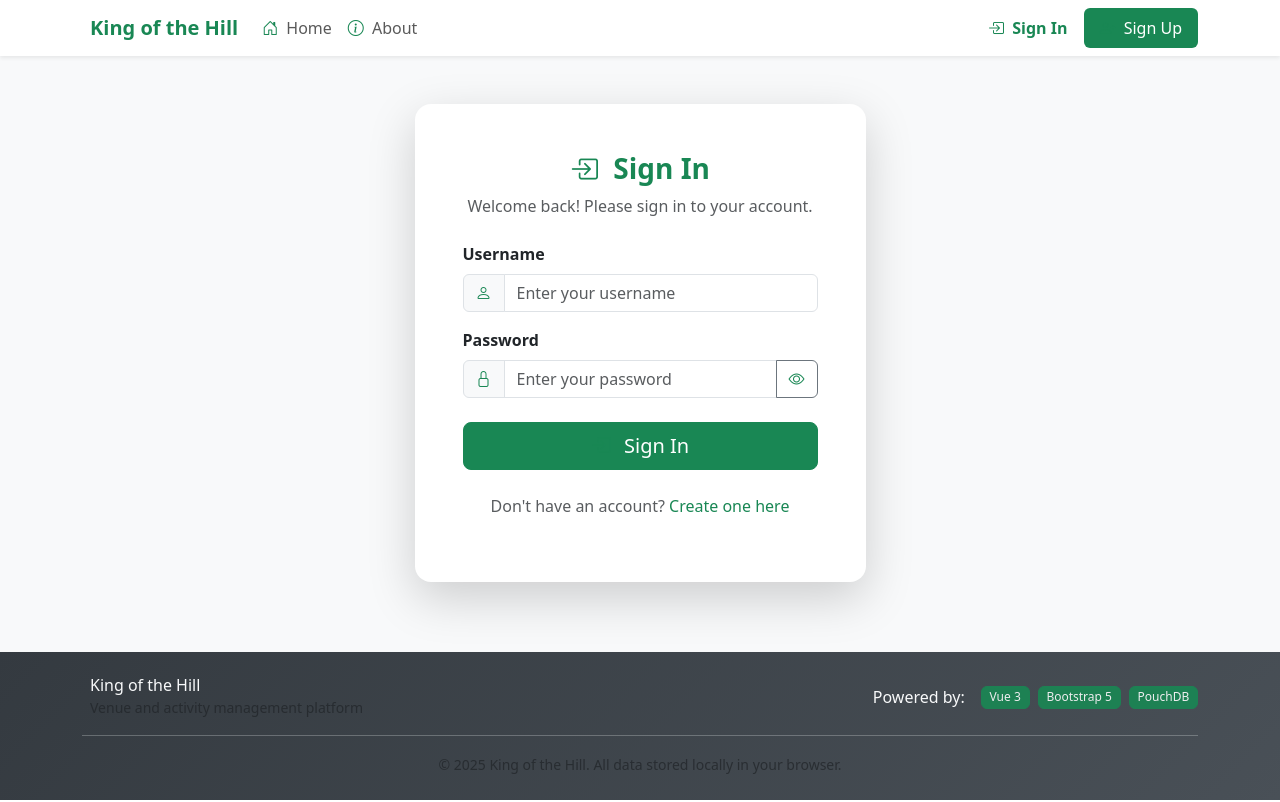
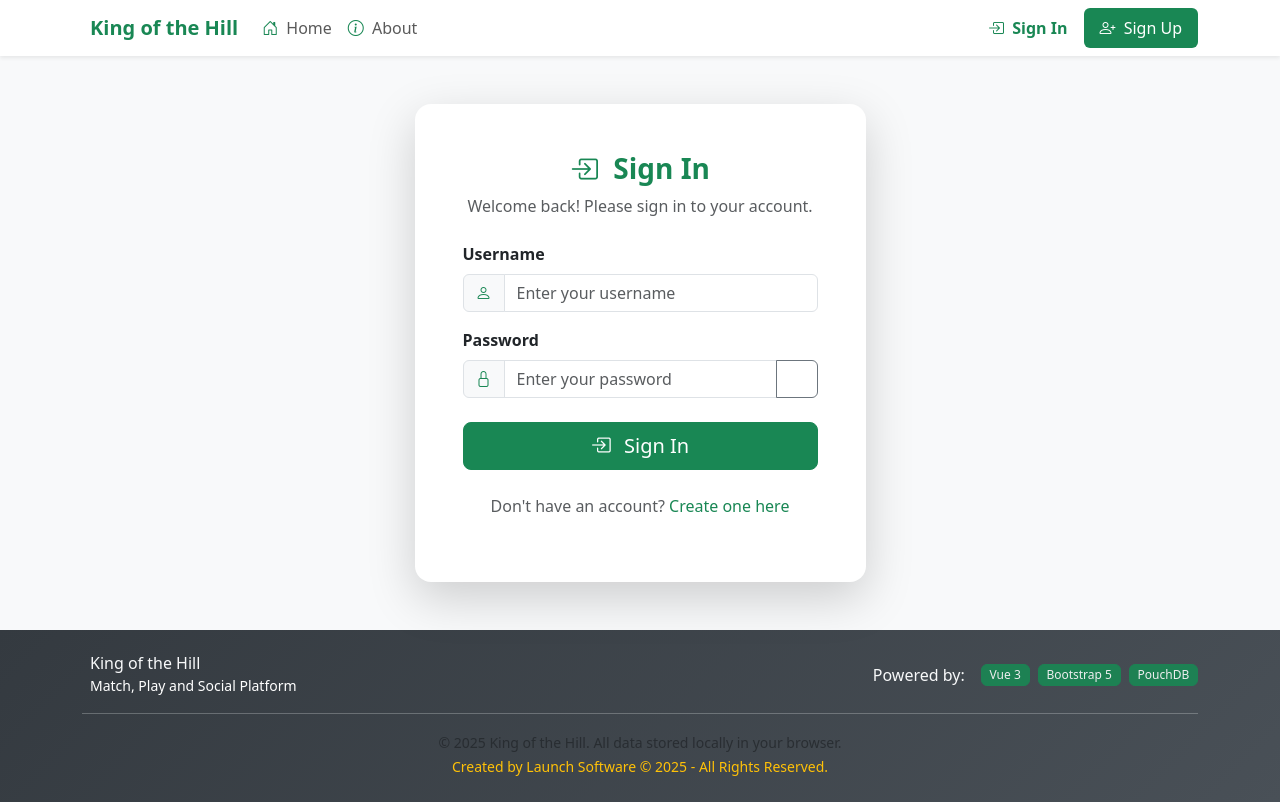
Before and after one commit to MichaelNino/vibe-spa-starter-kit, a Vue app: page /login in a window 1280 px wide. Built offline with nearby package versions, Linux system fonts and the light colour scheme.

Commit message:
Update icon colors, footer content, and add copyright

```diff
--- a/src/components/AppFooter.vue
+++ b/src/components/AppFooter.vue
@@ -7,7 +7,7 @@
             <i class="bi bi-mountain text-primary me-2" style="font-size: 1.5rem;"></i>
             <div>
               <h6 class="mb-0">{{ brandName }}</h6>
-              <small class="text-muted">Venue and activity management platform</small>
+              <small class="text-white">Match, Play and Social Platform</small>
             </div>
           </div>
         </div>
@@ -27,6 +27,10 @@
         <div class="col-12 text-center">
           <small class="text-muted">
             © {{ currentYear }} {{ brandName }}. All data stored locally in your browser.
+          </small>
+          <br>
+          <small class="text-warning">
+            Created by Launch Software © 2025 - All Rights Reserved.
           </small>
         </div>
       </div>
--- a/src/style.css
+++ b/src/style.css
@@ -280,6 +280,11 @@ a[href^="tel:"]:hover {
   color: var(--primary-color) !important;
 }
 
+/* Button icons should be white */
+.btn .bi {
+  color: #ffffff !important;
+}
+
 /* Override specific icon colors that should remain neutral */
 .text-muted .bi,
 .text-secondary .bi,
@@ -305,16 +310,15 @@ a[href^="tel:"]:hover {
   color: #ffc107 !important;
 }
 
-/* Success icons should use theme color */
+/* Success icons should use theme color, except in buttons */
 .text-success .bi,
-.btn-success .bi,
 .alert-success .bi {
   color: var(--primary-color) !important;
 }
 
-/* Primary icons should use theme color */
+/* Primary icons should use theme color, except in buttons */
 .text-primary .bi,
-.btn-primary .bi {
+.text-primary .bi {
   color: var(--primary-color) !important;
 }
 
```
